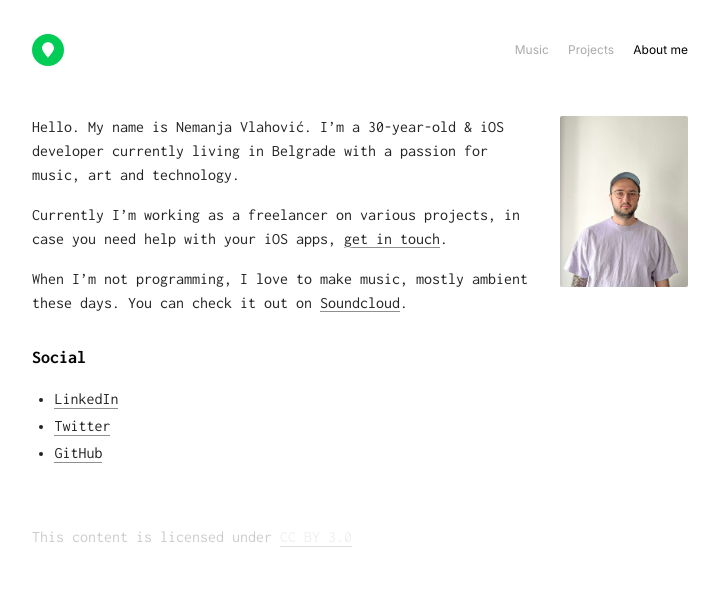
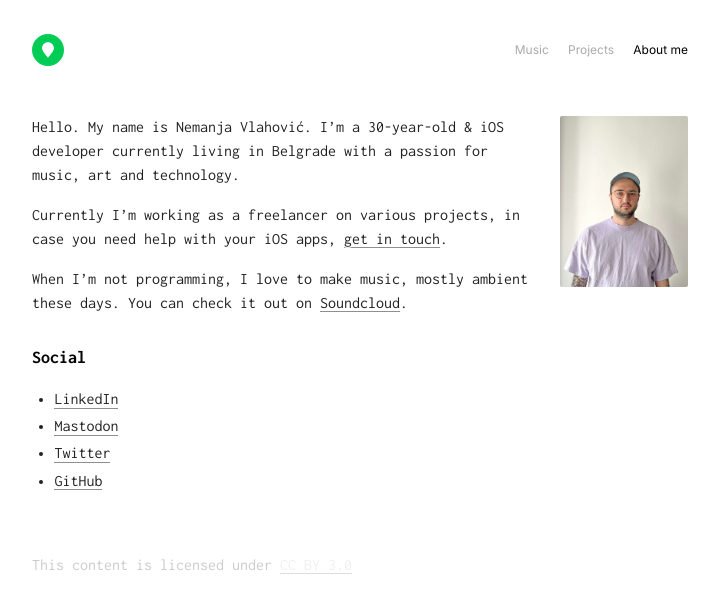
Before and after one commit to nemanjavlahovic/nemanjavlahovic.github.io, a Jekyll site: the page built from about/index.md, in a window 1280 px wide. Shown: the top 613 px of the page, without its empty margins (280-999 px from the left). Built offline with Jekyll 4.4.1, drawn with Linux system fonts in a browser that asks for light colours.

Commit message:
Add Mastodon

```diff
--- a/about/index.md
+++ b/about/index.md
@@ -15,5 +15,6 @@ When I'm not programming, I love to make music, mostly ambient these days. You c
 ### Social
 
 - [LinkedIn](https://www.linkedin.com/in/nemanja-vlahovic/)
+- [Mastodon](https://masto.ai/@nemanjavlahovic)
 - [Twitter](http://twitter.com/__nemanja)
 - [GitHub](https://github.com/nemanjavlahovic)
```
